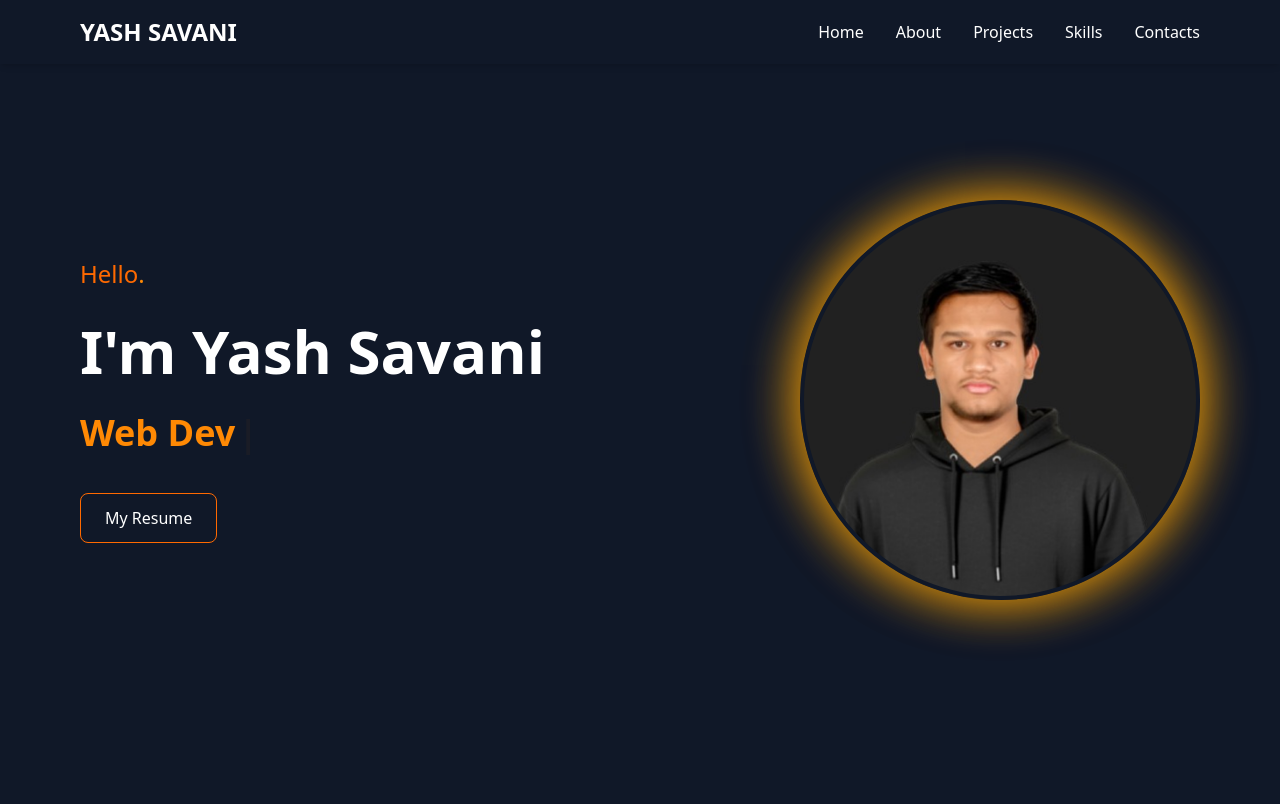
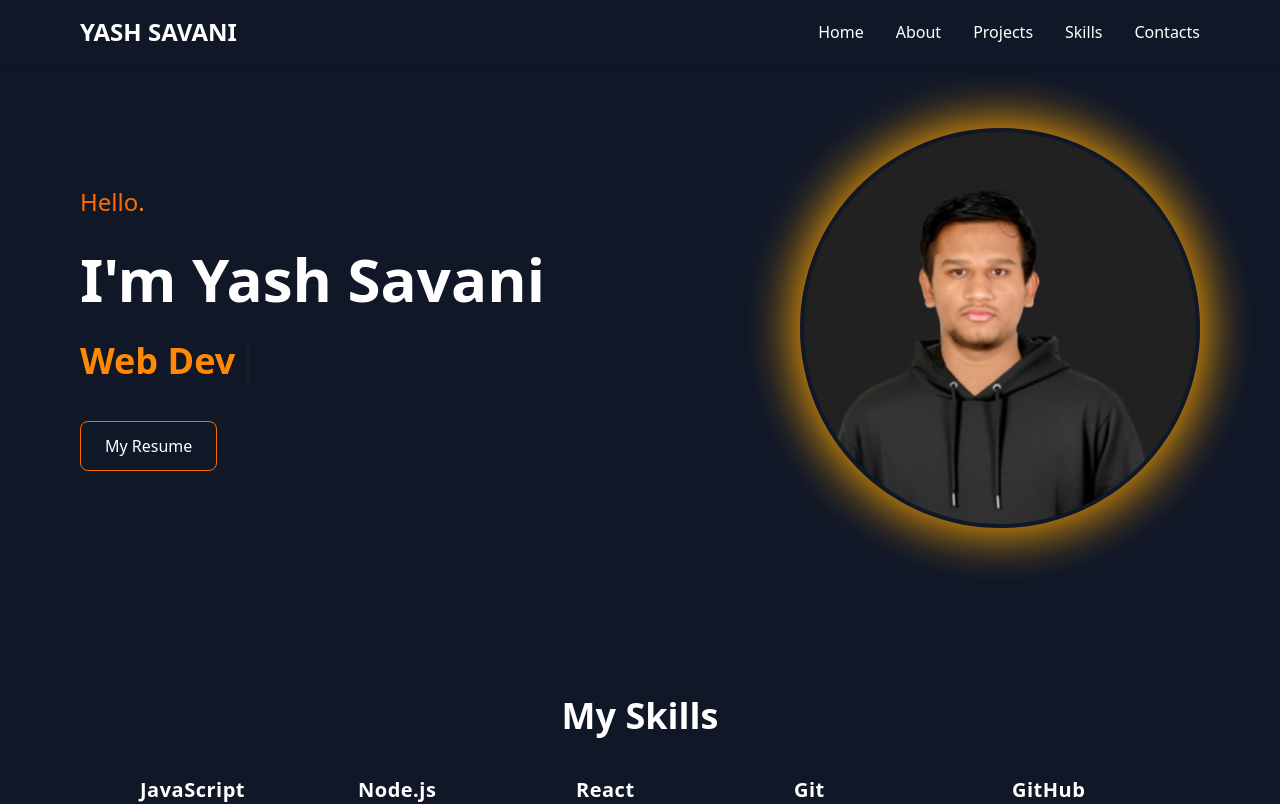
Before and after one commit to yashsavani1585/PORTFOLIO, a React (Vite) app in the folder PORTFOLIO/: page / in a window 1280 px wide. Shown: the top 804 px of the page. Built offline with nearby package versions, Linux system fonts and the light colour scheme.

Commit message:
Update Hero.jsx

```diff
--- a/PORTFOLIO/src/Components/Hero/Hero.jsx
+++ b/PORTFOLIO/src/Components/Hero/Hero.jsx
@@ -4,16 +4,19 @@ import { Typewriter } from "react-simple-typewriter";
 
 const Hero = () => {
   return (
-    <section className="relative bg-gray-900 text-white flex items-center justify-center px-6 md:px-20 py-20 md:py-32 min-h-screen">
+    <section className="relative bg-gray-900 text-white flex items-center justify-center px-6 md:px-20 py-20 md:py-32 min-h-30">
       <div className="container mx-auto flex flex-col md:flex-row items-center justify-between gap-12">
+
 
         <div className="flex-1 text-center md:text-left space-y-6">
           <h2 className="text-xl md:text-2xl text-orange-500 font-medium">
             Hello<span className="text-orange-400">.</span>
           </h2>
+
           <h1 className="text-4xl md:text-6xl font-bold leading-tight">
             I'm Yash Savani
           </h1>
+
           <h3 className="text-2xl md:text-4xl font-semibold text-white">
             <span className="text-orange-400">
               <Typewriter
@@ -34,19 +37,18 @@ const Hero = () => {
             </span>
           </h3>
 
+
           <div className="flex flex-wrap justify-center md:justify-start gap-4 pt-4">
-
-
             <a
-              href="https://drive.google.com/uc?export=download&id=1lA7e-gXYCrcOKbNH1j7Oz_-FYXJJQF4H"
-              target="_blank"
-              rel="noopener noreferrer"
+              href="/YASH_SAVANI.pdf"   // File placed in public folder
+              download="YASH_SAVANI.pdf" // Automatically download
               className="border border-orange-500 text-white px-6 py-3 rounded-lg hover:bg-orange-500 hover:text-white transition duration-300 transform hover:scale-105 inline-block"
             >
               My Resume
             </a>
           </div>
         </div>
+
 
         <div className="flex-1 flex justify-center md:justify-end">
           <div className="relative w-[250px] h-[250px] sm:w-[300px] sm:h-[300px] md:w-[350px] md:h-[350px] lg:w-[400px] lg:h-[400px] flex items-center justify-center">
```
